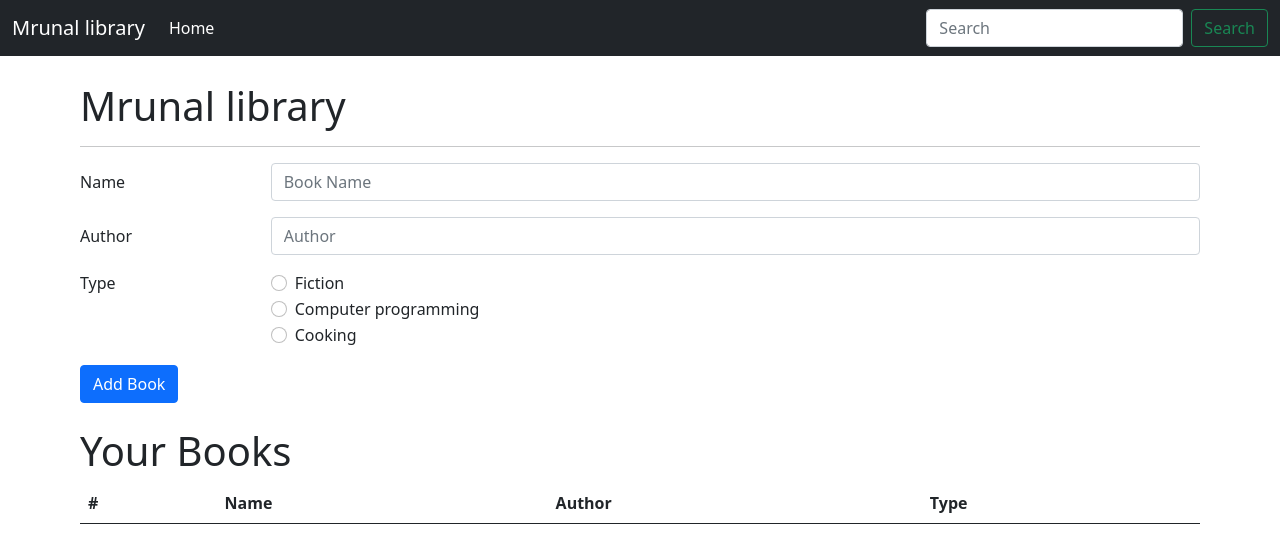
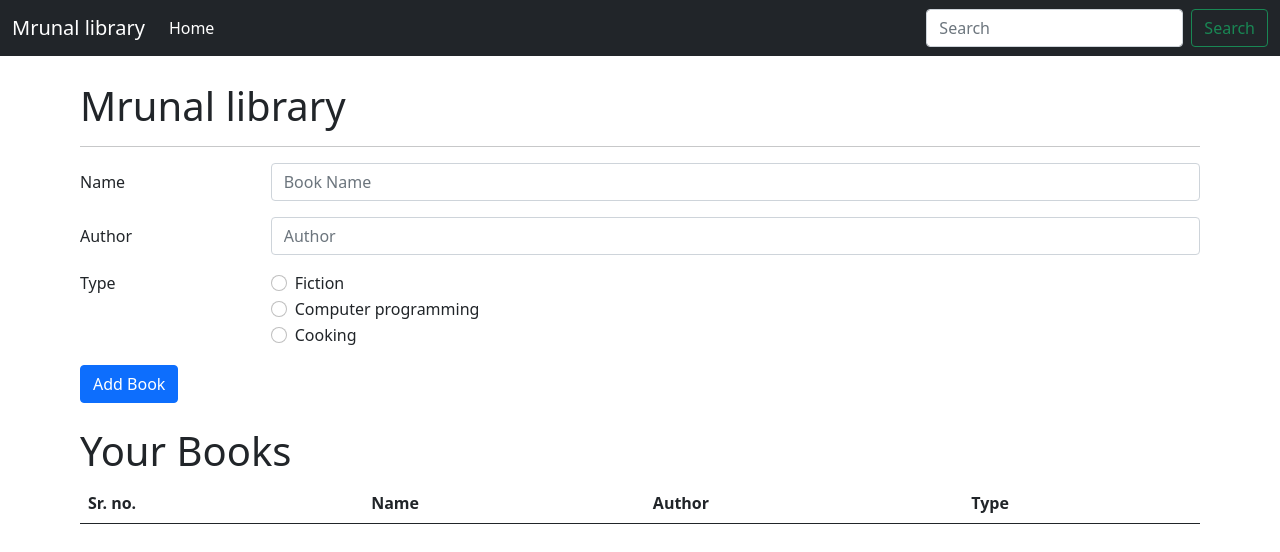
Before and after one commit to MrunalMathankar/library-, a plain HTML site: page index.html in a window 1280 px wide. Drawn offline with nearby package versions, Linux system fonts and the light colour scheme.

Commit message:
Update index.html
Updated the # to sr.no.

```diff
--- a/index.html
+++ b/index.html
@@ -92,7 +92,7 @@
               <table class="table">
                 <thead>
                   <tr>
-                    <th scope="col">#</th>
+                    <th scope="col">Sr. no.</th>
                     <th scope="col">Name</th>
                     <th scope="col">Author</th>
                     <th scope="col">Type</th>
```
